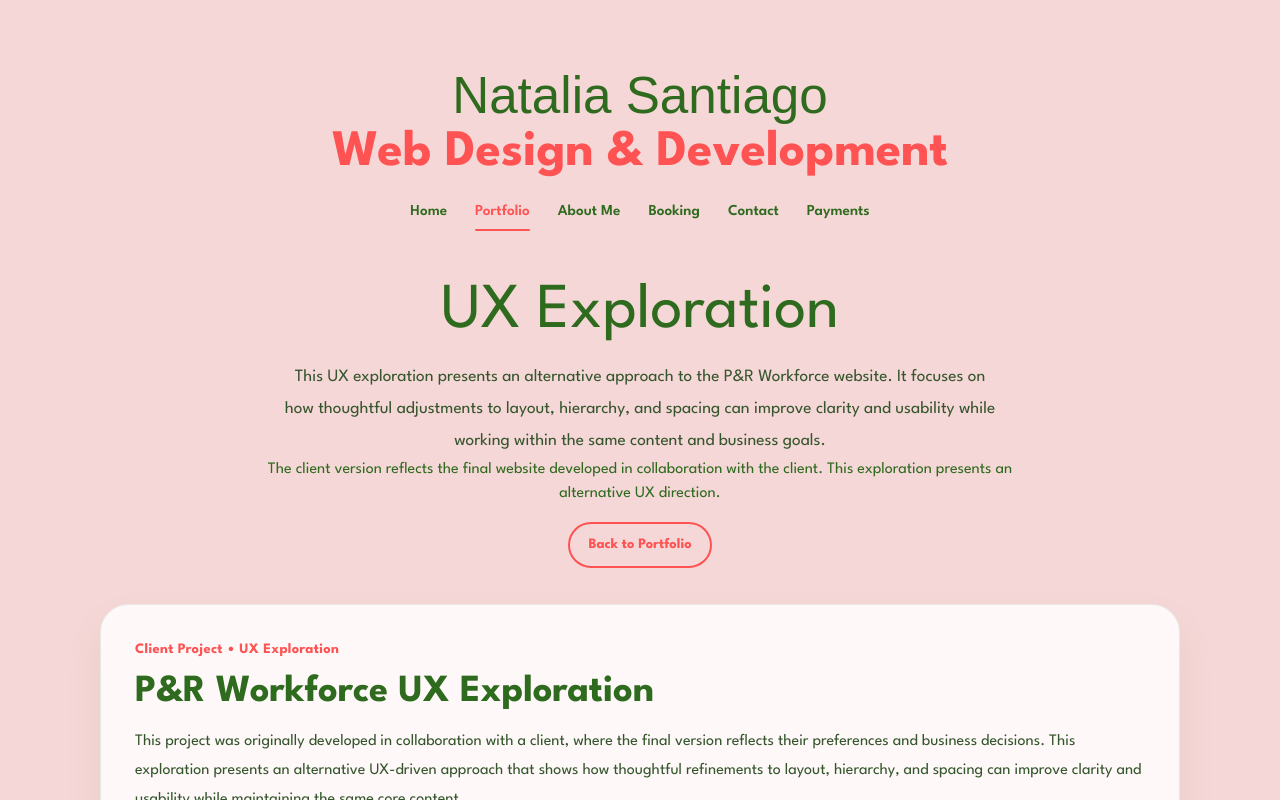
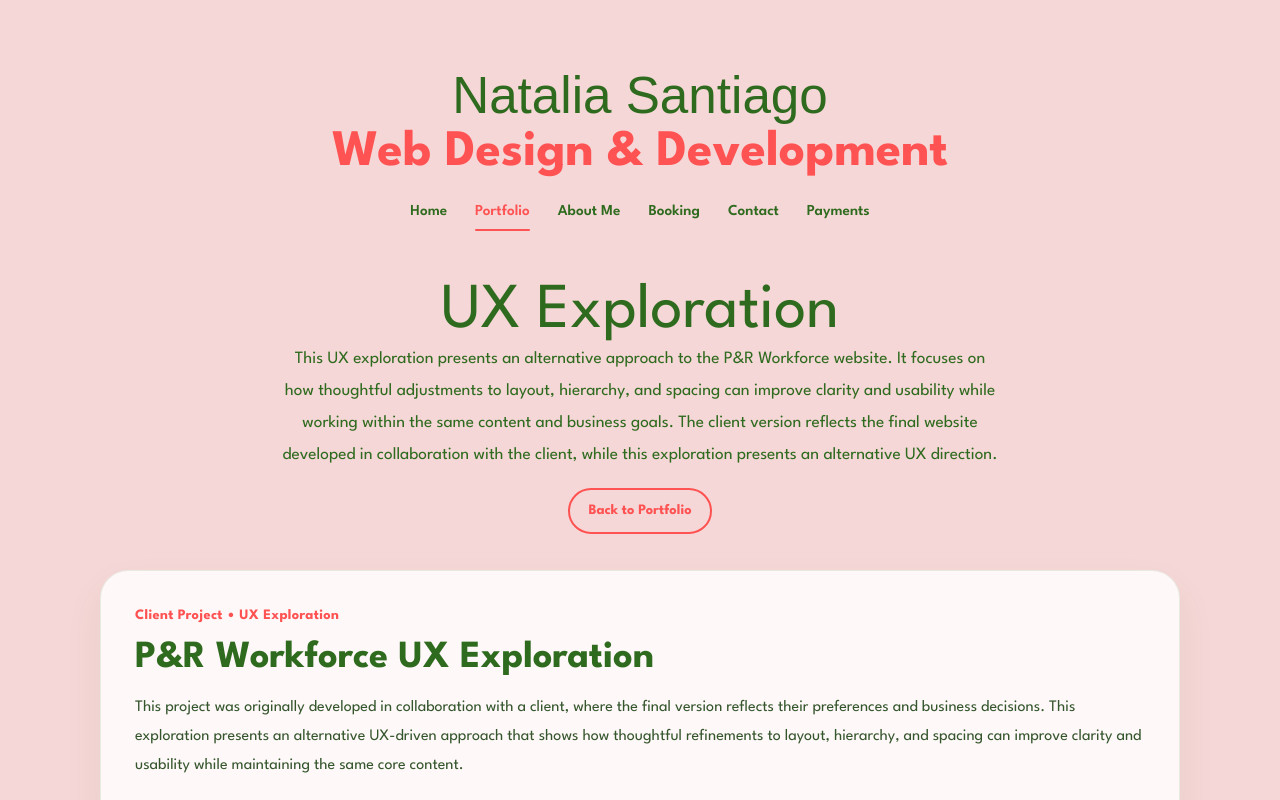
Before and after one commit to natalia-santiago/myportfolio-site, a Next.js app: page /portfolio/pr-workforce/ux in a window 1280 px wide. Shown: the top 800 px of the page. Built offline with nearby package versions, Linux system fonts and the light colour scheme; a web font is replaced by a local one.

Commit message:
UX Comparison hero updated

```diff
--- a/app/globals.css
+++ b/app/globals.css
@@ -2495,9 +2495,15 @@ a {
   margin-top: 16px;
 }
 
-/* =========================
-   UX COMPARISON IMAGE FIX
-========================= */
+/* ===============
+   UX COMPARISON
+================== */
+
+.ux-intro {
+  color: var(--green); /* your forest green */
+  max-width: 720px;
+  margin: 0 auto;
+}
 
 .ux-comparison-section {
   margin-top: 24px;
--- a/app/portfolio/pr-workforce/ux/page.tsx
+++ b/app/portfolio/pr-workforce/ux/page.tsx
@@ -107,15 +107,12 @@ export default function PRWorkforceUXPage() {
         <section className="portfolio-hero">
           <h1 className="portfolio-title">UX Exploration</h1>
 
-          <p className="portfolio-intro">
+          <p className="portfolio-intro ux-intro">
             This UX exploration presents an alternative approach to the P&amp;R Workforce website.
             It focuses on how thoughtful adjustments to layout, hierarchy, and spacing can improve
-            clarity and usability while working within the same content and business goals.
-          </p>
-
-          <p className="portfolio-subtle-note">
-            The client version reflects the final website developed in collaboration with the client.
-            This exploration presents an alternative UX direction.
+            clarity and usability while working within the same content and business goals. The
+            client version reflects the final website developed in collaboration with the client,
+            while this exploration presents an alternative UX direction.
           </p>
 
           <a href="/portfolio" className="portfolio-project-ux-button">
```
